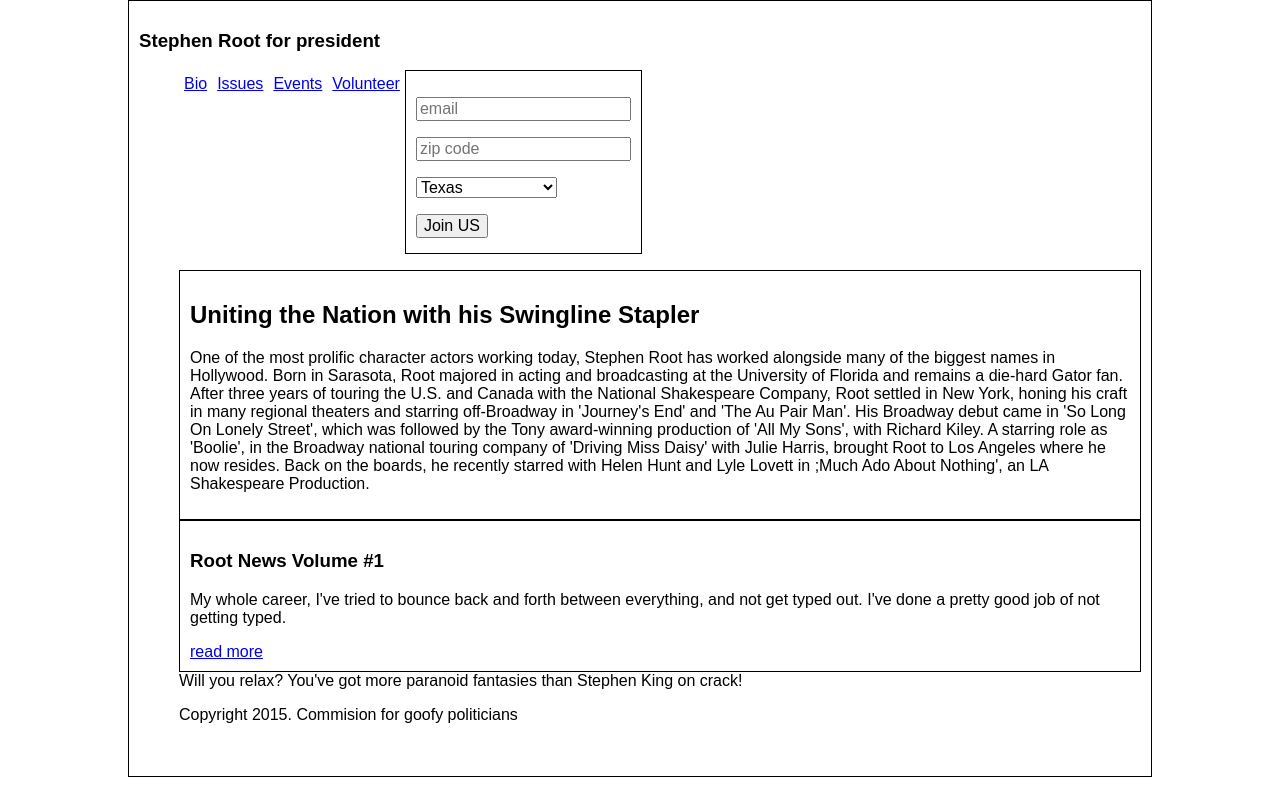
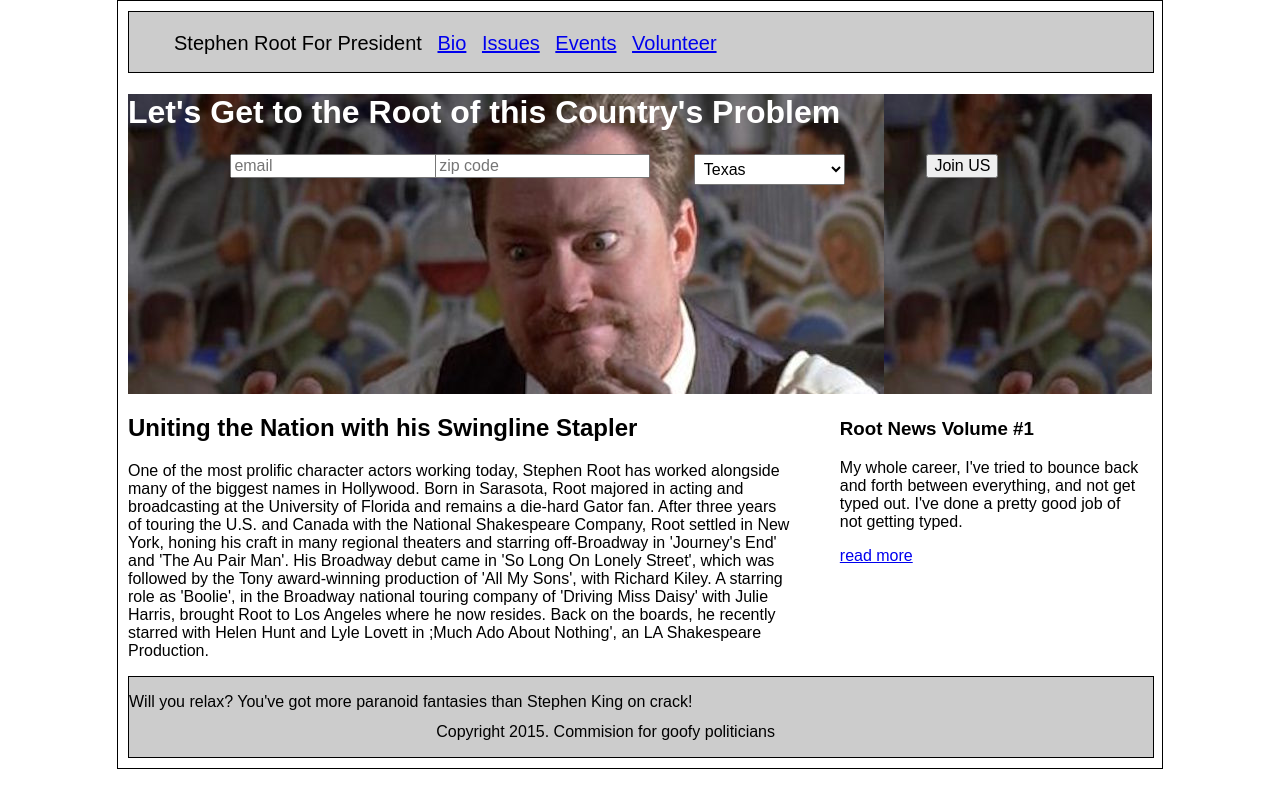
Before and after one commit to kmassa/Codeup_Web_Exercises, a PHP site: page /root.html in a window 1280 px wide. Run offline with PHP 8.4, Linux system fonts and the light colour scheme.

Commit message:
completed root project

```diff
--- a/public/css/root.css
+++ b/public/css/root.css
@@ -1,11 +1,4 @@
-/*-----header------*/
 
-html {
-    box-sizing: border-box;
-}
-*, *:before, *:after {
-    box-sizing: inherit;
-}
 /*----container----*/
 .container {
 	padding: 10px;
@@ -13,52 +6,79 @@ html {
     margin: 0 auto;
     width: 80%;
     max-width: 1200px;
+    position:relative;
  }
- /*----rows-----*/
- .row {
-    width:100%;
-    margin: 5px 0;
-    /*margin-left: 5%;
-    margin-right: 5%;*/
+ /*-----nav bar--------*/
+.navigation {
+	width: 100%;
+	height: 60px;
+	background-color: #ccc;
+	border: 1px solid black;
+	font-size: 20px;
 }
 
-.row:after {
-    content: "";
-    display: table;
-    clear: both;
-
-}
-/*----columns-----*/
-.column {
-    float: left;
-    padding: 10px;
-    border: 1px solid black;
-    margin: 0;
-}
-/*--------header------*/
-.head {
-	height: 10px;
-
-}
 .top-nav>li {
 	display: inline;
 	list-style: none;
 	position:relative;
 	padding: 5px;
-	float:left;
 }
 
-.image {
-	background-image:url(/img/root.png);
+/*------header-------*/
+.header {
+	background-image: url(/img/root.jpg);
 	width: 100%;
 	height: 300px;
-	position: absolute;/*
-	float:left;*/
+	position: relative;
 }
-/*.join {
-	padding: 10px;
-	margin: 0 auto;
+.header h1 {
+	color: white;
+}
+#email {
+	position:absolute;
+	top: 60px;
+	left: 10%;
+	/*padding: 5px*/
+}
+#zip-code {
 	position: absolute;
-	float:left 25%;
+	top: 60px;
+	left: 30%;
+	/*padding: 5px;*/
 }
-*/
+#state {
+	position: absolute;
+	top: 60px;
+	right: 30%;
+	padding: 5px;
+}
+#button {
+	position: absolute;
+	top: 60px;
+	right: 15%;
+}
+.story {
+	width: 65%;
+	position: relative;
+	padding: 5px:;
+	float: left;
+}
+.update {
+	width: 30%;
+	position: relative;
+	padding: 5px;
+	float: right;
+}
+.footer {
+	clear:both;
+	width: 100%;
+	height: 80px;
+	border: 1px solid black;
+	background-color: #ccc;
+	position: relative;
+}
+.copyright {
+	position: absolute;
+	top: 30px;
+	left: 30%;
+}
--- a/public/root.html
+++ b/public/root.html
@@ -7,54 +7,50 @@
 		<link rel="stylesheet" href="css/root.css">
 	</head>
 	<body class="container">
-		<div class="row" class="head">
-			<h3> Stephen Root for president</h3>
+		<div class="navigation">
 			<ul class="top-nav">
+				<li>Stephen Root For President</li>
 				<li> <a href=" http://www.imdb.com/name/nm0740535/bio" class="nav">Bio</a></li>
-				<li> <a href=" http://www.imdb.com" class="nav">Issues</a></li>
+				<li> <a href=" http://www.imdb.com" class=	"nav">Issues</a></li>
 				<li> <a href=" http://www.imdb.com/" class="nav">Events</a></li>
 				<li> <a href=" http://www.imdb.com" class="nav">Volunteer</a></li>
+			</ul>
+		</div>
+		<header class="header">
+			<h1 class"heading"> Let's Get to the Root of this Country's Problem</h1>
 			<div>
-		<div class="row">
-			<div class="column" class="image">
-				<div class="row" class="join">
-					<p>
 				<label for="email"></label>
-						<input type="text" id="email" name="email" placeholder="email">
-					</p>
-					<p>
+				<input type="text" id="email" name="email" placeholder="email" class="tab">
+			</div>
+			<div>
 				<label for="zip-code"></label>
-						<input type="text" id="zip-code" name="zip-code" placeholder="zip code">
-					</p>
-					<p>
+				<input type="text" id="zip-code" name="zip-code" placeholder="zip code"class="tab">
+			</div>
+			<div>
 				<label for="state"></label>
-						<select id="state" name="state" placeholder="state">
+				<select id="state" name="state" placeholder="state" class="tab">
     				<option>Texas</option>
     				<option>Everywhere else</option>
     			</select>
-					</p>
-					<button type="submit">Join US</button>
 			</div>
-			</div>
-		</div>
-		<div class="row">
-				<div class="column">
+				<button type="submit" id="button">Join US</button>
+		</header>
+		</main>
+		<!-- <div class="row"> -->
+			<div class="story">
 				<h2> Uniting the Nation with his Swingline Stapler</h2>
 				<p> One of the most prolific character actors working today, Stephen Root has worked alongside many of the biggest names in Hollywood. Born in Sarasota, Root majored in acting and broadcasting at the University of Florida and remains a die-hard Gator fan. After three years of touring the U.S. and Canada with the National Shakespeare Company, Root settled in New York, honing his craft in many regional theaters and starring off-Broadway in 'Journey's End' and 'The Au Pair Man'. His Broadway debut came in 'So Long On Lonely Street', which was followed by the Tony award-winning production of 'All My Sons', with Richard Kiley. A starring role as 'Boolie', in the Broadway national touring company of 'Driving Miss Daisy' with Julie Harris, brought Root to Los Angeles where he now resides. Back on the boards, he recently starred with Helen Hunt and Lyle Lovett in ;Much Ado About Nothing', an LA Shakespeare Production. </p>
 			</div>
-
-				<div class="column">
+			<div class="update">
 				<h3> Root News Volume #1 </h3>
 				<p> My whole career, I've tried to bounce back and forth between everything, and not get typed out. I've done a pretty good job of not getting typed. </p>
-
 				<a href="http://www.imdb.com/name/nm0740535/board/nest/219218872?ref_=nm_bd_1">read more</a>
 			</div>
-		<div class="row">
+		<footer class="footer">
 				<p>Will you relax? You've got more paranoid fantasies than Stephen King on crack!</p>
 				<p class="copyright">
 				Copyright 2015. Commision for goofy politicians
 				</p>
-		</div>
-
+		</footer>
 	</body>
 </html>
```
Also changed, not shown: public/responsive.html (added, +19 -0 lines), public/css/responsive.css (added), public/img/root.jpg (added). Lines whose indentation alone changed are shown as unchanged.
